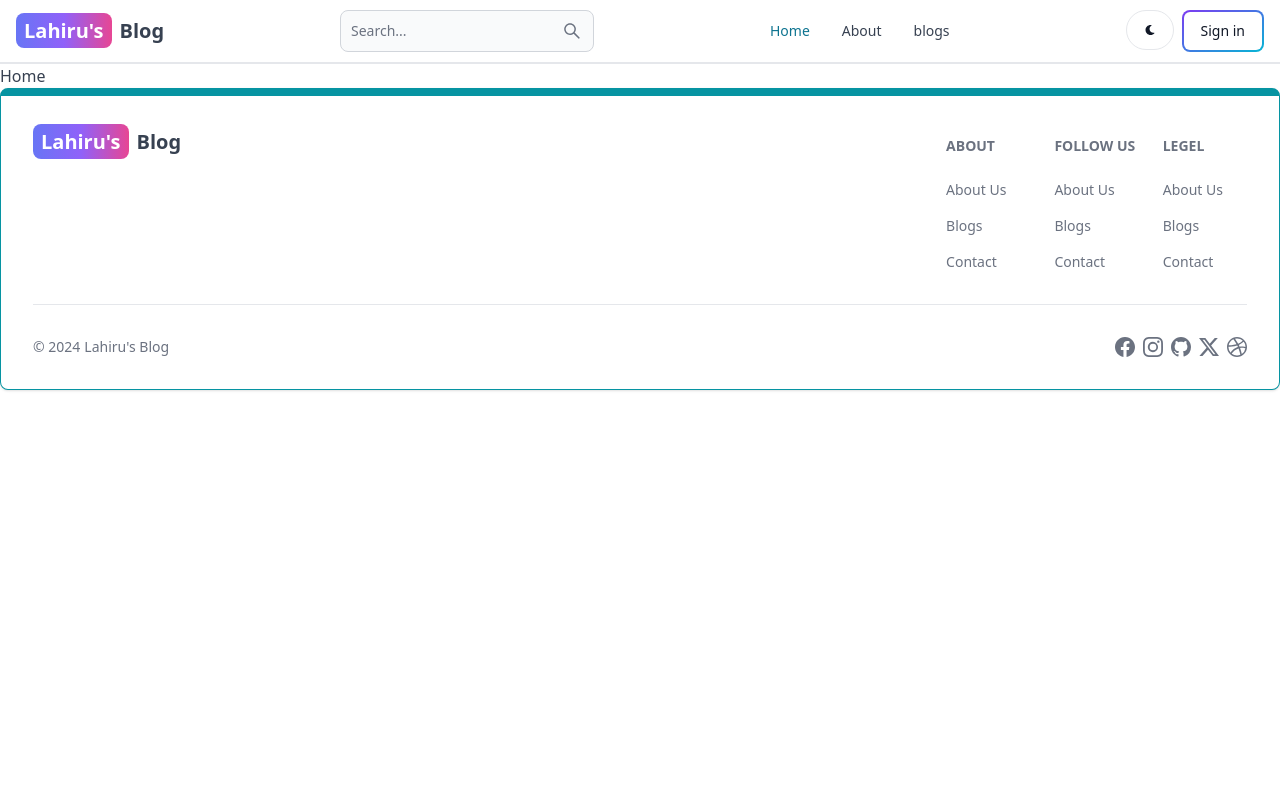
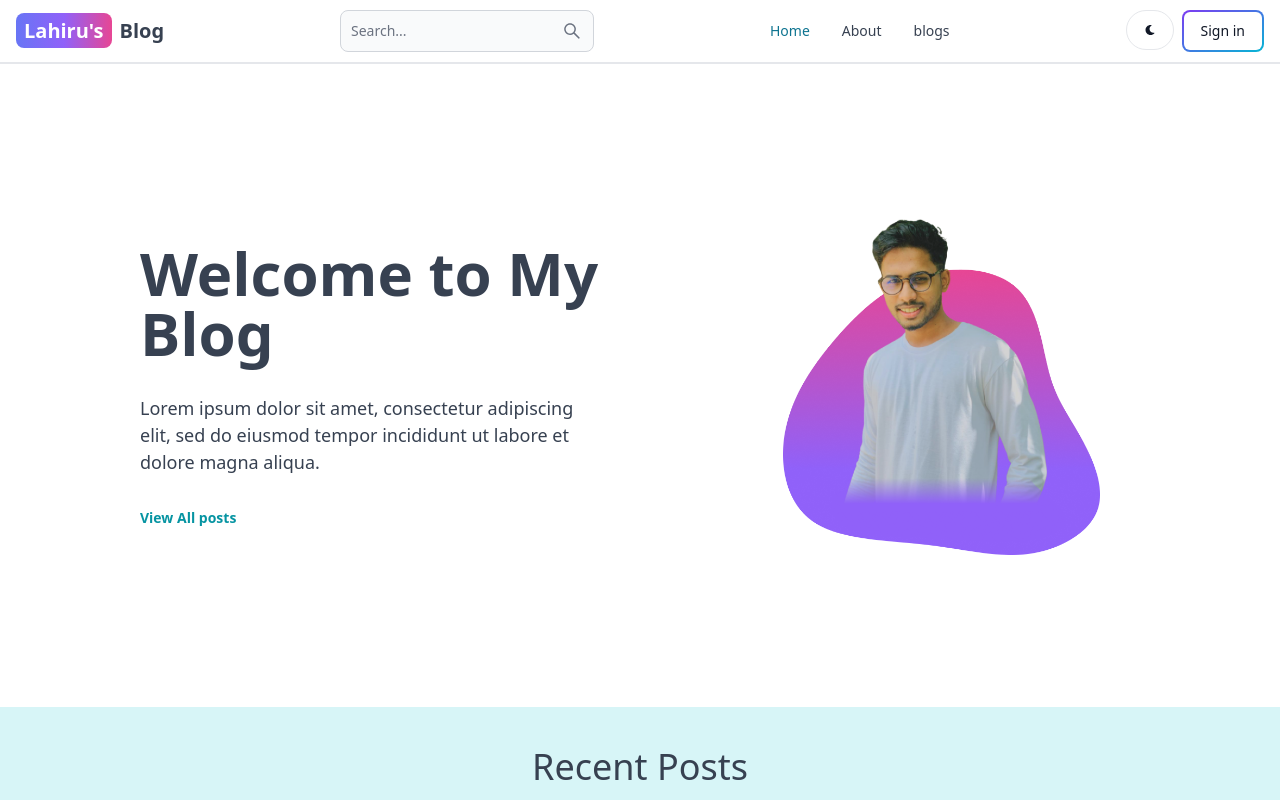
Before and after one commit to LahiruNanayakkaraUOM/Mern-Blog, a React (Vite) app in the folder client/: page / in a window 1280 px wide. Shown: the top 800 px of the page. Built offline with nearby package versions, Linux system fonts and the light colour scheme; no server answers.

Commit message:
created homepage

```diff
--- a/client/src/App.jsx
+++ b/client/src/App.jsx
@@ -21,6 +21,7 @@ export default function App() {
       <Header />
       <Routes>
         <Route path='/' element={<Home />} />
+        <Route path='/home' element={<Navigate to={'/'} />} />
         <Route path='/about' element={<About />} />
         <Route path='/blogs' element={<Blogs />} />
         <Route path='/post/:postSlug' element={<SinglePost />} />
--- a/client/src/components/Header.jsx
+++ b/client/src/components/Header.jsx
@@ -109,7 +109,7 @@ export default function Header() {
       </div>
       <Navbar.Collapse>
         <Navbar.Link active={path === "/" || path === "/home"} as={"div"}>
-          <Link to="/home">Home</Link>
+          <Link to="/">Home</Link>
         </Navbar.Link>
         <Navbar.Link active={path === "/about"} as={"div"}>
           <Link to="/about">About</Link>
--- a/client/src/pages/Home.jsx
+++ b/client/src/pages/Home.jsx
@@ -1,5 +1,61 @@
+import { useEffect, useState } from "react";
+import { Link } from "react-router-dom";
+import PostCard from "../components/PostCard";
+import { Spinner } from "flowbite-react";
+
 export default function Home() {
+  const [posts, setPosts] = useState(null);
+  const [loading, setLoading] = useState(false);
+
+  const fetchPosts = async () => {
+    setLoading(true);
+    try {
+      const res = await fetch("/api/post/getposts");
+      const data = await res.json();
+      if (res.ok) {
+        setPosts(data.posts);
+      }
+      setLoading(false);
+    } catch (error) {
+      setLoading(false);
+      console.log(error);
+    }
+  };
+
+  useEffect(() => {
+    fetchPosts();
+  }, []);
   return (
-    <div>Home</div>
-  )
+    <div className="">
+      <div className="flex flex-col md:flex-row items-center justify-center p-28 px-3 max-w-5xl mx-auto">
+        <div className="flex flex-col gap-8">
+          <h1 className="text-4xl lg:text-6xl font-bold">Welcome to My Blog</h1>
+          <p className="md:max-w-md md:text-[18px]">
+            Lorem ipsum dolor sit amet, consectetur adipiscing elit, sed do
+            eiusmod tempor incididunt ut labore et dolore magna aliqua.
+          </p>
+          <Link
+            className="text-xs sm:text-sm text-teal-500 font-bold hover:underline"
+            to={"/search"}
+          >
+            View All posts
+          </Link>
+        </div>
+        <div className="p-10">
+          <img className="w-80 md:w-80" src="..\src\assets\Hero.png" alt="" />
+        </div>
+      </div>
+      <div className="flex flex-col items-center justify-center gap-10 p-3 py-10 mx-auto bg-teal-200 bg-opacity-50">
+        <h1 className="text-4xl font-medium">Recent Posts</h1>
+        <div className="flex flex-col md:flex-row flex-wrap gap-4 justify-center">
+          {loading && <Spinner size={"sm"} />}
+          {!loading &&
+            posts &&
+            posts.map((post) => {
+              return <PostCard key={post._id} post={post} />;
+            })}
+        </div>
+      </div>
+    </div>
+  );
 }
```
Also changed, not shown: client/src/assets/Hero.png (added).
